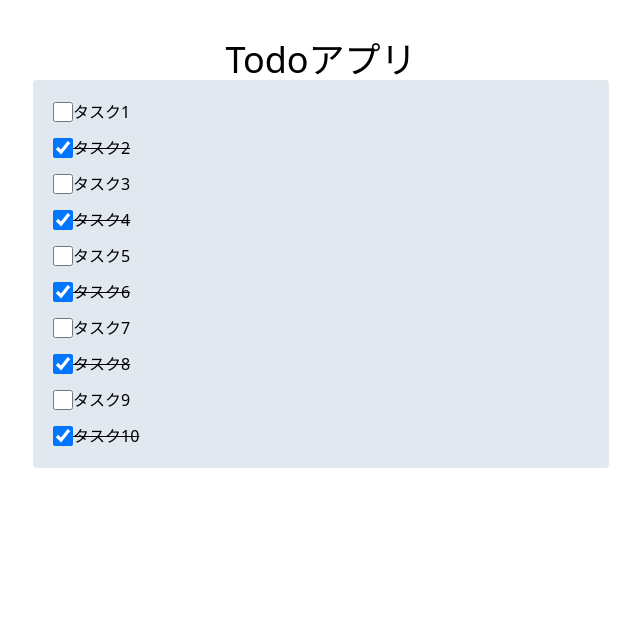
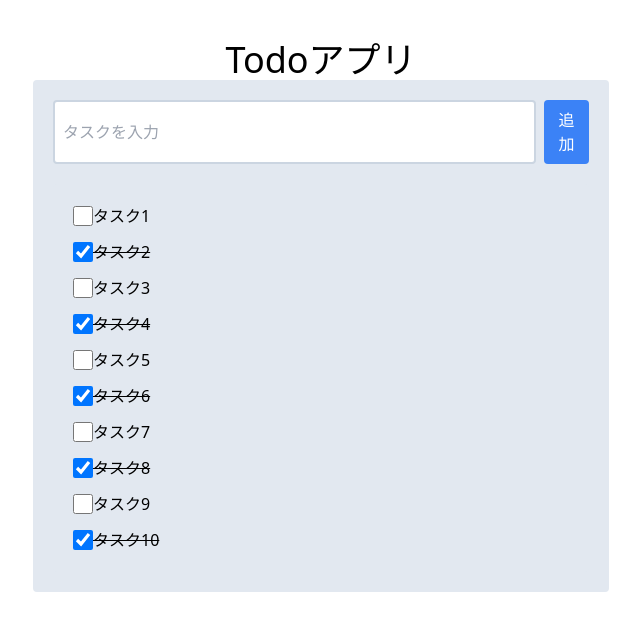
Before and after one commit to nansystem/react-todo, a React (Vite) app: page / in a window 1280 px wide. Shown: the top 630 px of the page, without its empty margins (319-959 px from the left). Built offline with nearby package versions, Linux system fonts and the light colour scheme.

Commit message:
feat: タスクを追加する

```diff
--- a/src/App.tsx
+++ b/src/App.tsx
@@ -1,5 +1,6 @@
 import { useState } from 'react';
 import { TodoList } from './components/TodoList';
+import { AddTodoForm } from './components/AddTodoForm';
 import { dummyTodoList } from './data/dummyTodoList';
 
 function App() {
@@ -19,11 +20,25 @@ function App() {
     });
   };
 
+  const addTodo = (title: string) => {
+    setTodoList((prevList) => {
+      return [
+        { id: crypto.randomUUID(), title, completed: false },
+        ...prevList,
+      ];
+    });
+  };
+
   return (
     <main className="mx-auto mt-10 max-w-xl">
       <h1 className="text-center text-4xl">Todoアプリ</h1>
       <div className="rounded bg-slate-200 p-5">
-        <TodoList todoList={todoList} changeCompleted={changeCompleted} />
+        <div className="space-y-5">
+          <AddTodoForm addTodo={addTodo} />
+          <div className="rounded bg-slate-200 p-5">
+            <TodoList todoList={todoList} changeCompleted={changeCompleted} />
+          </div>
+        </div>
       </div>
     </main>
   );
--- /dev/null
+++ b/src/components/AddTodoForm.tsx
@@ -0,0 +1,32 @@
+import { useState } from 'react';
+
+type Props = {
+  addTodo: (title: string) => void;
+};
+
+export const AddTodoForm = ({ addTodo }: Props) => {
+  const [inputValue, setInputValue] = useState('');
+
+  const onSubmit = (e: React.FormEvent<HTMLFormElement>) => {
+    e.preventDefault();
+
+    addTodo(inputValue);
+
+    setInputValue('');
+  };
+
+  return (
+    <form className="flex gap-2" onSubmit={onSubmit}>
+      <input
+        type="text"
+        placeholder="タスクを入力"
+        className="w-full rounded border-2 border-slate-300 p-2"
+        value={inputValue}
+        onChange={(e) => setInputValue(e.target.value)}
+      />
+      <button type="submit" className="rounded bg-blue-500 p-2 text-white">
+        追加
+      </button>
+    </form>
+  );
+};
```
